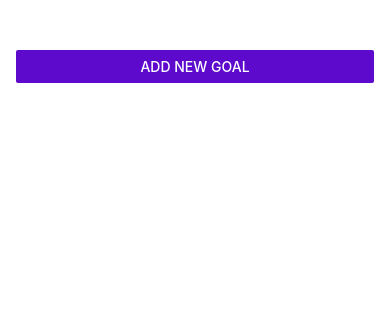
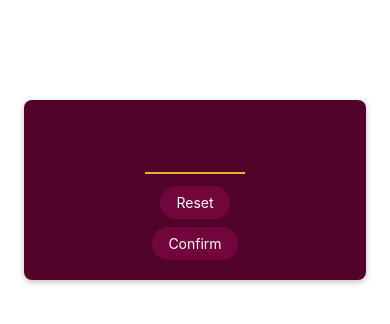
Before and after one commit to AsutoshAcharya/LRN-REACT-NATIVE, a React Native app: screen / in a window 390 px wide. Shown: the top 324 px of the page. Built offline with nearby package versions, Linux system fonts and the light colour scheme.

Commit message:
Creating a custom button

```diff
--- a/App.tsx
+++ b/App.tsx
@@ -1,12 +1,13 @@
 import { Fragment } from "react";
-import GoalView from "./screens/GoalView";
 import { StatusBar } from "expo-status-bar";
+import DemoMiniGame from "./screens/DemoMiniGame";
 
 export default function App() {
   return (
     <Fragment>
       <StatusBar style="light" />
-      <GoalView />
+      {/* <GoalView /> */}
+      <DemoMiniGame />
     </Fragment>
   );
 }
--- /dev/null
+++ b/components/PrimaryButton.tsx
@@ -0,0 +1,65 @@
+import { FC, ReactNode } from "react";
+import {
+  View,
+  Text,
+  ViewProps,
+  TextProps,
+  Pressable,
+  PressableProps,
+  StyleSheet,
+} from "react-native";
+
+interface Props {
+  children: ReactNode;
+  viewProps?: ViewProps;
+  textProps?: TextProps;
+  pressableProps?: PressableProps;
+}
+
+const PrimaryButton: FC<Props> = ({
+  children,
+  viewProps,
+  textProps,
+  pressableProps,
+}) => {
+  return (
+    <View style={styles.buttonOuterContainer} {...viewProps}>
+      <Pressable
+        android_ripple={{
+          color: "#ddd",
+        }}
+        style={({ pressed }) =>
+          pressed
+            ? [styles.pressed, styles.buttonInnerContainer]
+            : styles.buttonInnerContainer
+        }
+        {...pressableProps}
+      >
+        <Text children={children} style={styles.buttonText} {...textProps} />
+      </Pressable>
+    </View>
+  );
+};
+
+const styles = StyleSheet.create({
+  buttonOuterContainer: {
+    borderRadius: 28,
+    margin: 4,
+    overflow: "hidden",
+  },
+  buttonInnerContainer: {
+    backgroundColor: "#72063c",
+    paddingVertical: 8,
+    paddingHorizontal: 16,
+    elevation: 4,
+  },
+  buttonText: {
+    color: "#FFF",
+    textAlign: "center",
+  },
+  pressed: {
+    opacity: 0.75,
+  },
+});
+
+export default PrimaryButton;
--- /dev/null
+++ b/screens/DemoMiniGame/StartGame.tsx
@@ -0,0 +1,54 @@
+import React from "react";
+import { TextInput, View, StyleSheet } from "react-native";
+import PrimaryButton from "../../components/PrimaryButton";
+
+const StartGame = () => {
+  return (
+    <View style={styles.inputContainer}>
+      <TextInput
+        style={styles.textInput}
+        maxLength={2}
+        keyboardType="number-pad"
+        autoCapitalize="none"
+        autoCorrect={false}
+      />
+      <PrimaryButton>Reset</PrimaryButton>
+      <PrimaryButton>Confirm</PrimaryButton>
+    </View>
+  );
+};
+
+export default StartGame;
+
+const styles = StyleSheet.create({
+  inputContainer: {
+    justifyContent: "center",
+    alignItems: "center",
+    marginTop: 100,
+    marginHorizontal: 24,
+    borderRadius: 8,
+    padding: 16,
+    backgroundColor: "#52032aff",
+    //for androind boxShadow elevation
+    elevation: 8,
+    //below are for ios boxShadow
+    shadowColor: "black",
+    shadowOffset: {
+      width: 0,
+      height: 2,
+    },
+    shadowRadius: 6,
+    shadowOpacity: 0.25,
+  },
+  textInput: {
+    width: 100,
+    height: 50,
+    fontSize: 24,
+    borderBottomColor: "#ddb52f",
+    borderBottomWidth: 2,
+    color: "#ddb52f",
+    marginVertical: 8,
+    fontWeight: "bold",
+    textAlign: "center",
+  },
+});
--- /dev/null
+++ b/screens/DemoMiniGame/index.tsx
@@ -0,0 +1,9 @@
+import React from "react";
+import { Text, View } from "react-native";
+import StartGame from "./StartGame";
+
+const DemoMiniGame = () => {
+  return <StartGame />;
+};
+
+export default DemoMiniGame;
```
